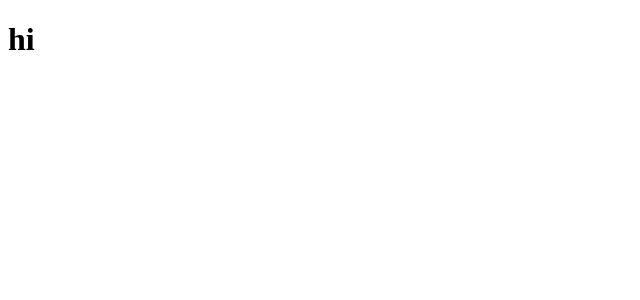
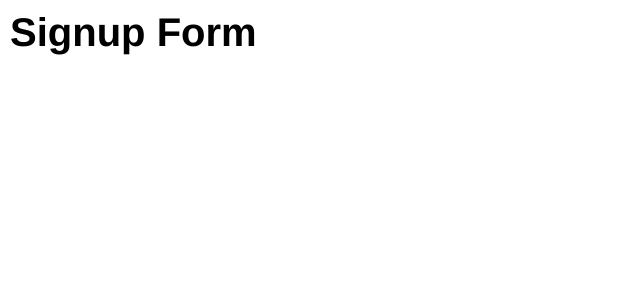
Before and after one commit to sandylcruz/catalog, a React (Create React App) app in the folder app/javascript/: page / in a window 1280 px wide. Shown: the top 300 px of the page, without its empty margins (0-640 px from the left). Built offline with nearby package versions, Linux system fonts and the light colour scheme; the HTML template or start-up script is replaced by a standard one.

Commit message:
Add global styles

```diff
--- a/app/javascript/src/App.js
+++ b/app/javascript/src/App.js
@@ -2,6 +2,7 @@ import React from 'react';
 import { Provider } from 'react-redux';
 import { BrowserRouter, Route } from 'react-router-dom';
 
+import GlobalStyle from './GlobalStyle.ts';
 import SignupContainer from './Signup/SignupContainer';
 
 // eslint-disable-next-line react/prop-types
@@ -10,9 +11,12 @@ const App = React.memo(({ store }) => {
 
   return (
     <Provider store={store}>
-      <BrowserRouter>
-        <Route path="/" component={SignupContainer} />
-      </BrowserRouter>
+      <div>
+        <GlobalStyle />
+        <BrowserRouter>
+          <Route path="/" component={SignupContainer} />
+        </BrowserRouter>
+      </div>
     </Provider>
   );
 });
--- /dev/null
+++ b/app/javascript/src/GlobalStyle.ts
@@ -0,0 +1,26 @@
+import { createGlobalStyle } from 'styled-components';
+
+const GlobalStyle = createGlobalStyle`
+html, body, span, div, h1, h2, h3, h4, p, a, label, link, img, ol, ul, li, header, footer {
+  margin: 0;
+  padding: 0;
+  border: 0;
+  font-size: 100%;
+  vertical - align: baseline;
+  font-family: 'helvetica neue';
+}
+
+h1 {
+  font-size: 40px;
+  font-weight: bold;
+  margin: 10px;
+}
+
+h2 {
+  font-size: 25px;
+  font-weight: bold;
+  margin: 10px;
+}
+`;
+
+export default GlobalStyle;
--- a/app/javascript/src/Signup/SignupContainer.js
+++ b/app/javascript/src/Signup/SignupContainer.js
@@ -1,14 +1,15 @@
 import React from 'react';
-import { useDispatch } from 'react-redux';
+// import { useDispatch } from 'react-redux';
 // import Signup from './Signup';
 
 const SignupContainer = React.memo(() => {
-  const dispatch = useDispatch();
-  console.log(dispatch);
+  // const dispatch = useDispatch();
+
+  console.log('in signup container');
 
   return (
     <div>
-      <h1>hi</h1>
+      <h1>Signup Form</h1>
     </div>
   );
 });
--- a/package.json
+++ b/package.json
@@ -25,6 +25,7 @@
     "redux": "^4.1.0",
     "redux-logger": "^3.0.6",
     "redux-thunk": "^2.3.0",
+    "styled-components": "^5.3.0",
     "typescript": "^4.3.5"
   },
   "version": "0.1.0",
```
Also changed, not shown: 1 other file (tests, documents, lock files or other folders).
